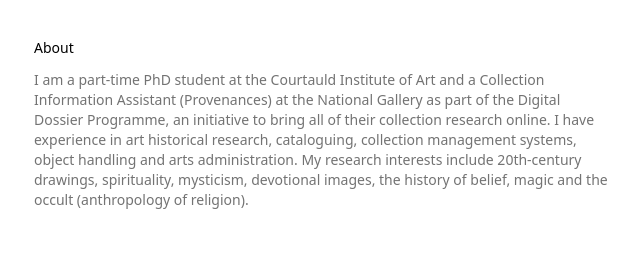
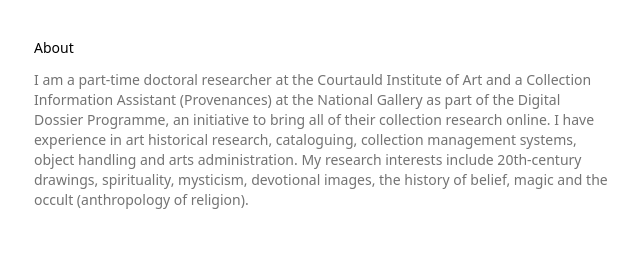
Before and after one commit to giannascavo/giannascavo-github.io, a website built with Parcel: page src/index.html in a window 1280 px wide. Shown: the part 250-510 px from the top of the page, 318-958 px from the left. Built offline with nearby package versions, Linux system fonts and the light colour scheme.

Commit message:
feat: update copy

```diff
--- a/src/index.html
+++ b/src/index.html
@@ -79,16 +79,16 @@
                 class="text-neutral-500 dark:text-neutral-400 space-y-3 mt-3"
               >
                 <p>
-                  I am a part-time PhD student at the Courtauld Institute of Art
-                  and a Collection Information Assistant (Provenances) at the
-                  National Gallery as part of the Digital Dossier Programme, an
-                  initiative to bring all of their collection research online. I
-                  have experience in art historical research, cataloguing,
-                  collection management systems, object handling and arts
-                  administration. My research interests include 20th-century
-                  drawings, spirituality, mysticism, devotional images, the
-                  history of belief, magic and the occult (anthropology of
-                  religion).
+                  I am a part-time doctoral researcher at the Courtauld
+                  Institute of Art and a Collection Information Assistant
+                  (Provenances) at the National Gallery as part of the Digital
+                  Dossier Programme, an initiative to bring all of their
+                  collection research online. I have experience in art
+                  historical research, cataloguing, collection management
+                  systems, object handling and arts administration. My research
+                  interests include 20th-century drawings, spirituality,
+                  mysticism, devotional images, the history of belief, magic and
+                  the occult (anthropology of religion).
                 </p>
               </div>
             </div>
```
